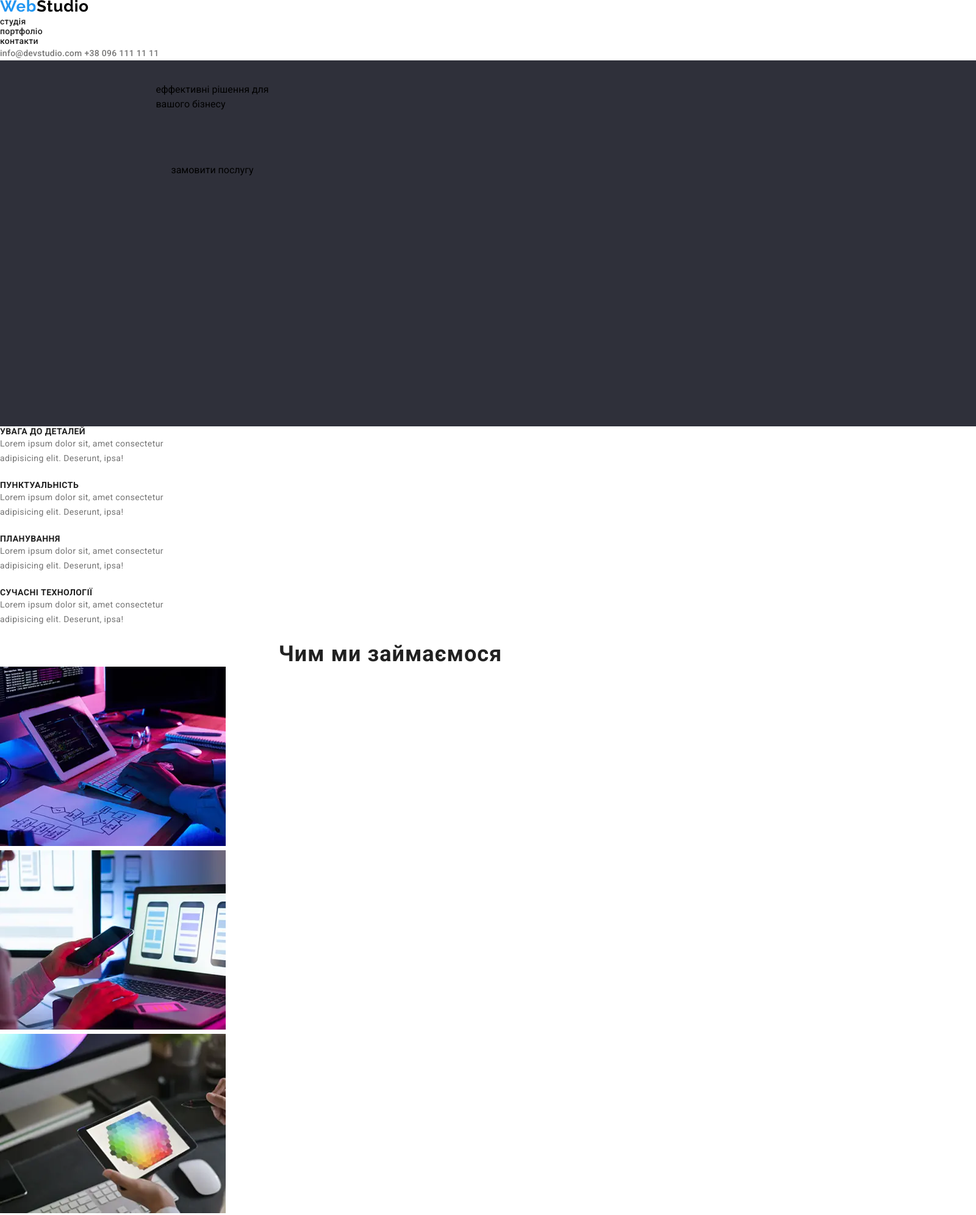
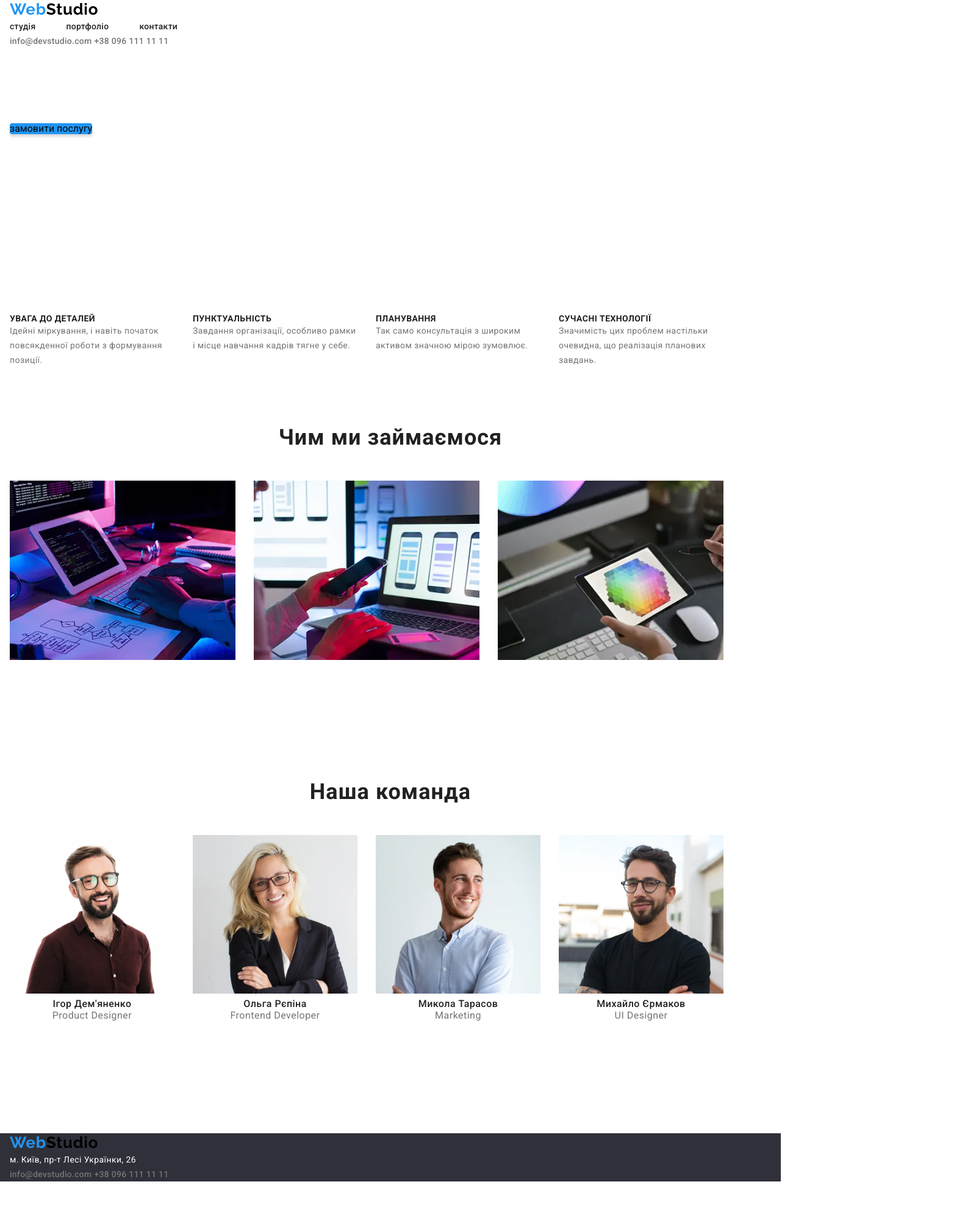
Before and after one commit to z0nkee191/webstudio-git, a plain HTML site: page index.html in a window 1280 px wide. Shown: the top 1992 px of the page at 61% size, 1600 px wide, since content can reach past the window. After the commit the page ends 1937 px from the top, so only its background shows below. Drawn offline with Linux system fonts and the light colour scheme.

Commit message:
namishano trohu

```diff
--- a/index.html
+++ b/index.html
@@ -22,11 +22,13 @@
   </head>
   <body>
     <header class="header">
-      <div class="container">
+      <div class="container header-container">
         <section class="section-header">
-          <a href="./index.html" class="header-link"
-            ><img src="./img/webstudio.webp" alt="" class="header-logo"
-          /></a>
+          <div id="logo">
+            <a href="./index.html"
+              ><span class="web">Web</span><span class="studio">Studio</span></a
+            >
+          </div>
           <nav class="header-navigation">
             <ul class="header-list">
               <li class="header-item">
@@ -39,12 +41,8 @@
                 <a href="" class="header-link">контакти</a>
               </li>
             </ul>
-            <a href="mailto:info@devstudio.com" class="header-mail"
-              >info@devstudio.com</a
-            >
-            <a href="tel:+380961111111" class="header-phone"
-              >+38 096 111 11 11</a
-            >
+            <a href="mailto:info@devstudio.com" id="mail">info@devstudio.com</a>
+            <a href="tel:+380961111111" id="phone">+38 096 111 11 11</a>
           </nav>
         </section>
       </div>
@@ -52,85 +50,76 @@
     <main class="main">
       <div class="container">
         <section class="hero-section">
-          <h1 class="hero-title">
-            еффективні рішення для <br />вашого бізнесу
-          </h1>
-          <button type="button" class="hero-title">замовити послугу</button>
+          <h1 class="hero-title">еффективні рішення для вашого бізнесу</h1>
+          <button type="button" class="hero-button">замовити послугу</button>
         </section>
-      </div>
-      <div class="container">
-        <section class="main-section">
-          <ul class="main-list">
-            <li class="main-item">
-              <h3 class="main-hthird">увага до деталей</h3>
-              <p class="main-text">
-                Lorem ipsum dolor sit, amet consectetur adipisicing elit.
-                Deserunt, ipsa!
+        <section class="main-section_about">
+          <ul class="about-list">
+            <li class="about-item">
+              <h3 class="about-hthird">увага до деталей</h3>
+              <p class="about-text">
+                Ідейні міркування, і навіть початок повсякденної роботи з
+                формування позиції.
               </p>
             </li>
-            <li class="main-list">
-              <h3 class="main-hthird">пунктуальність</h3>
-              <p class="main-text">
-                Lorem ipsum dolor sit, amet consectetur adipisicing elit.
-                Deserunt, ipsa!
+            <li class="about-item">
+              <h3 class="about-hthird">пунктуальність</h3>
+              <p class="about-text">
+                Завдання організації, особливо рамки і місце навчання кадрів
+                тягне у себе.
               </p>
             </li>
-            <li class="main-list">
-              <h3 class="main-hthird">планування</h3>
-              <p class="main-text">
-                Lorem ipsum dolor sit, amet consectetur adipisicing elit.
-                Deserunt, ipsa!
+            <li class="about-item">
+              <h3 class="about-hthird">планування</h3>
+              <p class="about-text">
+                Так само консультація з широким активом значною мірою зумовлює.
               </p>
             </li>
-            <li class="main-list">
-              <h3 class="main-hthird">сучасні технології</h3>
-              <p class="main-text">
-                Lorem ipsum dolor sit, amet consectetur adipisicing elit.
-                Deserunt, ipsa!
+            <li class="about-item">
+              <h3 class="about-hthird">сучасні технології</h3>
+              <p class="about-text">
+                Значимість цих проблем настільки очевидна, що реалізація
+                планових завдань.
               </p>
             </li>
           </ul>
         </section>
-      </div>
-      <div class="container">
-        <section class="main-section">
-          <h2 class="main-subtitle">Чим ми займаємося</h2>
-          <ul class="main-list">
-            <li class="main-item">
-              <img src="./img/img(2)-1.webp" alt="img" class="main-img" />
+        <section class="main-section_wwd">
+          <h2 class="wwd-subtitle">Чим ми займаємося</h2>
+          <ul class="wwd-list">
+            <li class="wwd-item">
+              <img src="./img/img(2)-1.webp" alt="img" class="wwd-img" />
             </li>
-            <li class="main-item">
-              <img src="./img/img(1)-1.webp" alt="img" class="main-img" />
+            <li class="wwd-item">
+              <img src="./img/img(1)-1.webp" alt="img" class="wwd-img" />
             </li>
-            <li class="main-item">
-              <img src="./img/img-1.webp" alt="img" class="main-img" />
+            <li class="wwd-item">
+              <img src="./img/img-1.webp" alt="img" class="wwd-img" />
             </li>
           </ul>
         </section>
-      </div>
-      <div class="container">
         <section class="main-section_staff">
-          <h2 class="main-subtitle">Наша команда</h2>
-          <ul class="main-list">
-            <li class="main-item">
-              <img src="./img/img(9).webp" alt="igor" class="main-staff" />
-              <h3 class="main-hthird">Ігор Дем'яненко</h3>
-              <p class="main-text">Product Designer</p>
+          <h2 class="staff-subtitle">Наша команда</h2>
+          <ul class="staff-list">
+            <li class="staff-item">
+              <img src="./img/img(9).webp" alt="igor" class="staff-img" />
+              <h3 class="staff-hthird">Ігор Дем'яненко</h3>
+              <p class="staff-text">Product Designer</p>
             </li>
-            <li class="main-item">
-              <img src="./img/img(10).webp" alt="olga" class="main-staff" />
-              <h3 class="main-hthird">Ольга Рєпіна</h3>
-              <p class="main-text">Frontend Developer</p>
+            <li class="staff-item">
+              <img src="./img/img(10).webp" alt="olga" class="staff-img" />
+              <h3 class="staff-hthird">Ольга Рєпіна</h3>
+              <p class="staff-text">Frontend Developer</p>
             </li>
-            <li class="main-item">
-              <img src="./img/img(11).webp" alt="mykola" class="main-staff" />
-              <h3 class="main-hthird">Микола Тарасов</h3>
-              <p class="main-text">Marketing</p>
+            <li class="staff-item">
+              <img src="./img/img(11).webp" alt="mykola" class="staff-img" />
+              <h3 class="staff-hthird">Микола Тарасов</h3>
+              <p class="staff-text">Marketing</p>
             </li>
-            <li class="main-item">
-              <img src="./img/img(12).webp" alt="myhaylo" class="main-staff" />
-              <h3 class="main-hthird">Михайло Єрмаков</h3>
-              <p class="main-text">UI Designer</p>
+            <li class="staff-item">
+              <img src="./img/img(12).webp" alt="myhaylo" class="staff-img" />
+              <h3 class="staff-hthird">Михайло Єрмаков</h3>
+              <p class="staff-text">UI Designer</p>
             </li>
           </ul>
         </section>
@@ -138,12 +127,14 @@
     </main>
     <footer class="footer">
       <div class="container">
-        <img src="./img/webstudio.webp" alt="webstudio" class="footer-logo" />
+        <div id="logo">
+          <a href="./index.html"
+            ><span class="web">Web</span><span class="studio">Studio</span></a
+          >
+        </div>
         <p class="footer-addres">м. Київ, пр-т Лесі Українки, 26</p>
-        <a href="mailto:info@devstudio.com" class="footer-mail"
-          >info@devstudio.com</a
-        >
-        <a href="tel:+380961111111" class="footer-phone">+38 096 111 11 11</a>
+        <a href="mailto:info@devstudio.com" id="mail">info@devstudio.com</a>
+        <a href="tel:+380961111111" id="phone">+38 096 111 11 11</a>
       </div>
     </footer>
   </body>
--- a/style/style.css
+++ b/style/style.css
@@ -4,12 +4,89 @@
   --third-plan-color: #f5f4fa;
 }
 
+.container {
+  width: 1280px;
+  margin-left: auto;
+  margin-right: auto;
+  padding-left: 16px;
+  padding-right: 16px;
+}
+
+.web {
+  color: #2196f3;
+  font-family: Raleway;
+  font-size: 26px;
+  font-style: normal;
+  font-weight: 700;
+  line-height: normal;
+  letter-spacing: 0.78px;
+}
+
+.studio {
+  color: #000;
+  font-family: Raleway;
+  font-size: 26px;
+  font-style: normal;
+  font-weight: 700;
+  line-height: normal;
+  letter-spacing: 0.78px;
+}
+
 body {
   font-family: Roboto;
 }
+
+#mail {
+  color: #757575;
+  font-family: Roboto;
+  font-size: 14px;
+  font-style: normal;
+  font-weight: 500;
+  line-height: normal;
+  letter-spacing: 0.28px;
+}
+
+#mail:hover {
+  color: #2196f3;
+  font-family: Roboto;
+  font-size: 14px;
+  font-style: normal;
+  font-weight: 500;
+  line-height: normal;
+  letter-spacing: 0.28px;
+}
+
+#phone {
+  color: #757575;
+  font-family: Roboto;
+  font-size: 14px;
+  font-style: normal;
+  font-weight: 500;
+  line-height: normal;
+  letter-spacing: 0.28px;
+}
+
+#phone:hover {
+  color: #2196f3;
+  font-family: Roboto;
+  font-size: 14px;
+  font-style: normal;
+  font-weight: 500;
+  line-height: normal;
+  letter-spacing: 0.28px;
+}
 /* header */
 
-.header-item {
+#logo {
+  display: flex;
+}
+
+.header-list {
+  display: flex;
+  gap: 50px;
+}
+
+.header-link {
   color: #212121;
   font-family: Roboto;
   font-size: 14px;
@@ -19,7 +96,7 @@ body {
   letter-spacing: 0.28px;
 }
 
-.header-item :hover {
+.header-link:hover {
   color: #2196f3;
   font-family: Roboto;
   font-size: 14px;
@@ -29,76 +106,36 @@ body {
   letter-spacing: 0.28px;
 }
 
-.header-mail :hover {
-  color: #2196f3;
-  font-family: Roboto;
-  font-size: 14px;
-  font-style: normal;
-  font-weight: 500;
-  line-height: normal;
-  letter-spacing: 0.28px;
-}
-
-.header-mail {
-  color: #757575;
-  font-family: Roboto;
-  font-size: 14px;
-  font-style: normal;
-  font-weight: 500;
-  line-height: normal;
-  letter-spacing: 0.28px;
-}
-
-.header-phone {
-  color: #757575;
-  font-family: Roboto;
-  font-size: 14px;
-  font-style: normal;
-  font-weight: 500;
-  line-height: normal;
-  letter-spacing: 0.28px;
-}
-
-.header-phone :hover {
-  color: #2196f3;
-  font-family: Roboto;
-  font-size: 14px;
-  font-style: normal;
-  font-weight: 500;
-  line-height: normal;
-  letter-spacing: 0.28px;
-}
-
-/* hero section */
-
-.hero-section {
-  background: #2f303a;
-  width: 1600px;
-  height: 600px;
-  flex-shrink: 0;
-}
+/* hero */
 
 .hero-title {
-  display: flex;
-  width: 696px;
-  height: 120px;
-  justify-content: center;
-  align-items: center;
-  flex-shrink: 0;
+  color: #fff;
+  text-align: center;
+  font-family: Roboto;
+  font-size: 44px;
+  font-style: normal;
+  font-weight: 900;
+  line-height: 60px; /* 136.364% */
+  letter-spacing: 2.64px;
+  text-transform: uppercase;
+  max-width: 695px;
 }
 
 .hero-button {
   border-radius: 4px;
   background: #2196f3;
   box-shadow: 0px 4px 4px 0px rgba(0, 0, 0, 0.15);
-  width: 216px;
-  height: 50px;
-  flex-shrink: 0;
+  margin-bottom: 294px;
 }
 
 /* main */
 
-.main-hthird {
+.about-list {
+  display: flex;
+  gap: 30px;
+}
+
+.about-hthird {
   color: #212121;
   font-family: Roboto;
   font-size: 14px;
@@ -110,7 +147,7 @@ body {
   width: 270px;
 }
 
-.main-text {
+.about-text {
   color: #757575;
   font-family: Roboto;
   font-size: 14px;
@@ -119,11 +156,12 @@ body {
   line-height: 24px; /* 171.429% */
   letter-spacing: 0.42px;
   width: 270px;
-  height: 72px;
-  flex-shrink: 0;
+  margin-bottom: 94px;
 }
 
-.main-subtitle {
+/* what we do (wwd) */
+
+.wwd-subtitle {
   color: #212121;
   text-align: center;
   font-family: Roboto;
@@ -132,34 +170,68 @@ body {
   font-weight: 700;
   line-height: normal;
   letter-spacing: 1.08px;
+  margin-bottom: 50px;
 }
 
-.main-staff {
-  width: 270px;
-  height: 260px;
-  flex-shrink: 0;
+.wwd-list {
+  display: flex;
+  gap: 30px;
+  margin-bottom: 188px;
 }
 
-.main-section_staff {
-  background: #f5f4fa;
-  width: 1600px;
-  height: 648px;
-  flex-shrink: 0;
+/* staff */
+
+.staff-subtitle {
+  color: #212121;
+  text-align: center;
+  font-family: Roboto;
+  font-size: 36px;
+  font-style: normal;
+  font-weight: 700;
+  line-height: normal;
+  letter-spacing: 1.08px;
+  margin-bottom: 50px;
+}
+
+.staff-img {
+  width: 270px;
+}
+
+.staff-list {
+  display: flex;
+  gap: 30px;
+}
+
+.staff-hthird {
+  color: #212121;
+  text-align: center;
+  font-family: Roboto;
+  font-size: 16px;
+  font-style: normal;
+  font-weight: 500;
+  line-height: normal;
+  letter-spacing: 0.48px;
+}
+
+.staff-text {
+  color: #757575;
+  text-align: center;
+  font-family: Roboto;
+  font-size: 16px;
+  font-style: normal;
+  font-weight: 400;
+  line-height: normal;
+  letter-spacing: 0.48px;
+  margin-bottom: 184px;
 }
 
 /* footer */
 
 .footer {
   background: #2f303a;
-  width: 1600px;
-  height: 252px;
-  flex-shrink: 0;
 }
 
 .footer-addres {
-  width: 231px;
-  height: 21px;
-  flex-shrink: 0;
   color: #fff;
   font-family: Roboto;
   font-size: 14px;
@@ -168,43 +240,3 @@ body {
   line-height: 24px; /* 171.429% */
   letter-spacing: 0.42px;
 }
-
-.footer-mail :hover {
-  color: #2196f3;
-  font-family: Roboto;
-  font-size: 14px;
-  font-style: normal;
-  font-weight: 500;
-  line-height: normal;
-  letter-spacing: 0.28px;
-}
-
-.footer-mail {
-  color: #757575;
-  font-family: Roboto;
-  font-size: 14px;
-  font-style: normal;
-  font-weight: 500;
-  line-height: normal;
-  letter-spacing: 0.28px;
-}
-
-.footer-phone {
-  color: #757575;
-  font-family: Roboto;
-  font-size: 14px;
-  font-style: normal;
-  font-weight: 500;
-  line-height: normal;
-  letter-spacing: 0.28px;
-}
-
-.footer-phone :hover {
-  color: #2196f3;
-  font-family: Roboto;
-  font-size: 14px;
-  font-style: normal;
-  font-weight: 500;
-  line-height: normal;
-  letter-spacing: 0.28px;
-}
```
